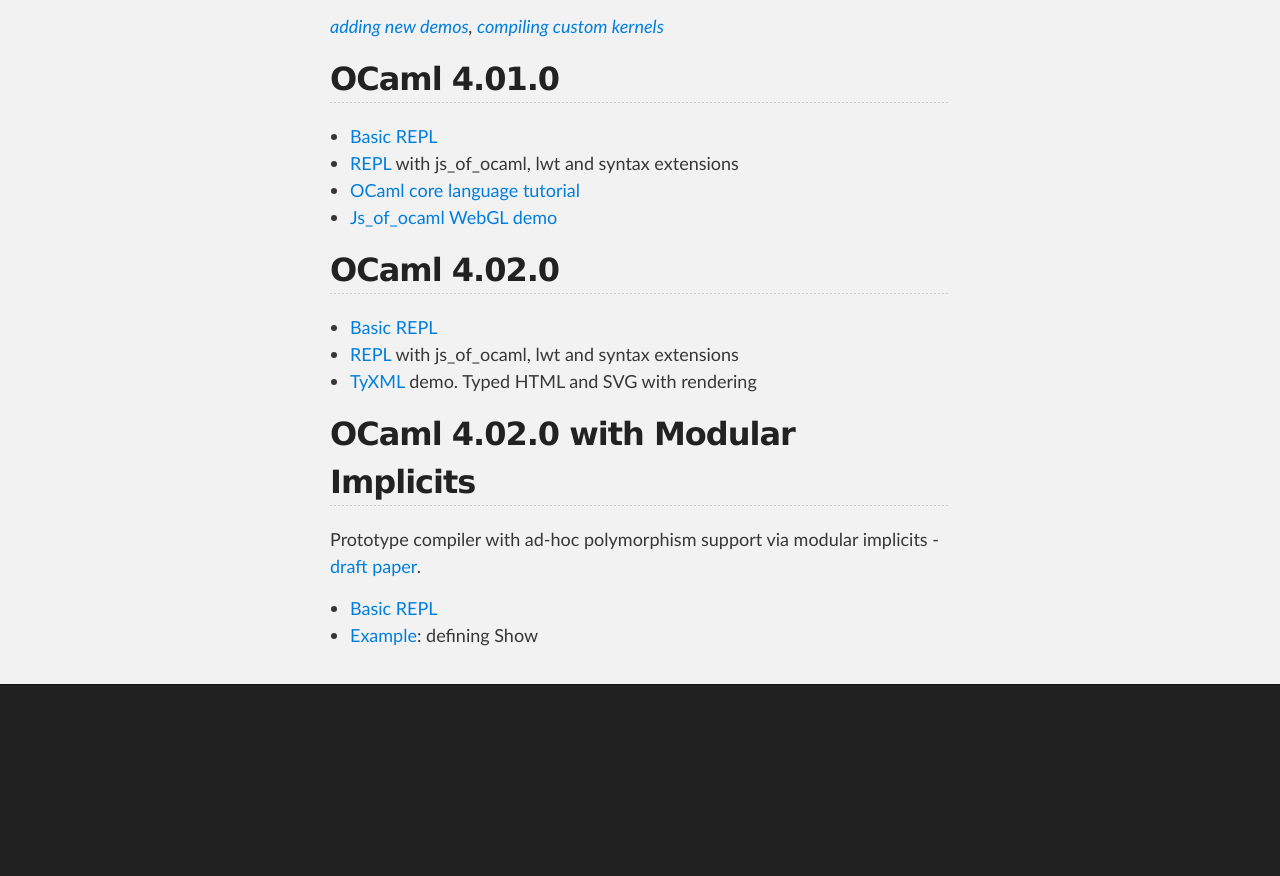
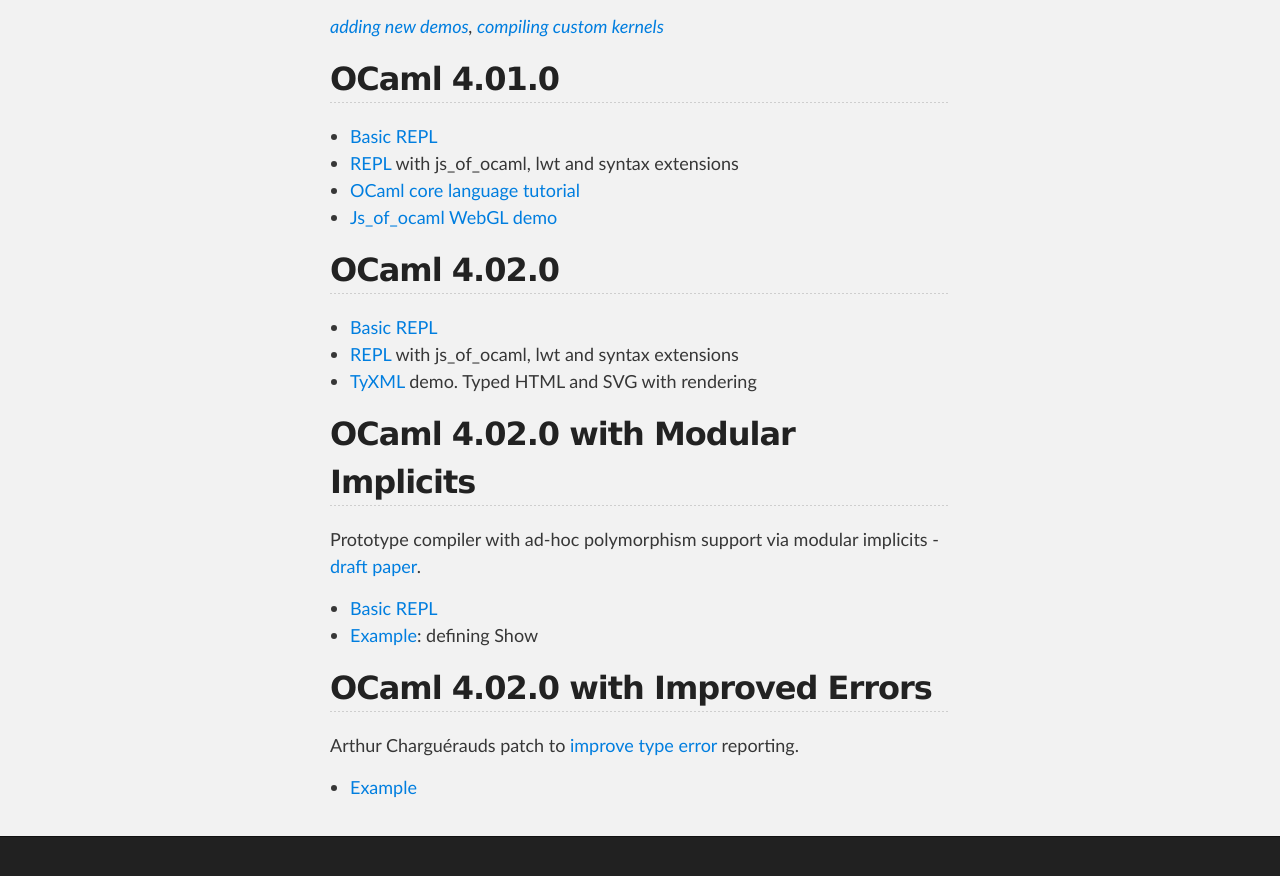
Before and after one commit to andrewray/iocamljs, a Jekyll site: the page built from index.md, in a window 1280 px wide, cut to the strip 404-1281 px from the top of the page. Built offline with Jekyll 4.4.1, drawn with Linux system fonts in a browser that asks for light colours; before the commit the page ends 1129 px from its top, so only the background shows below that.

Commit message:
add improved errors compiler to site

```diff
--- a/index.md
+++ b/index.md
@@ -28,3 +28,11 @@
 
 * [Basic REPL](modimp.html)
 * [Example](modimp_show.html): defining Show
+
+## OCaml 4.02.0 with Improved Errors
+
+Arthur Charguérauds patch to
+[improve type error](https://ocaml.org/meetings/ocaml/2014/ocaml2014_9.pdf)
+reporting.
+
+* [Example](improved_errors.html)
```
